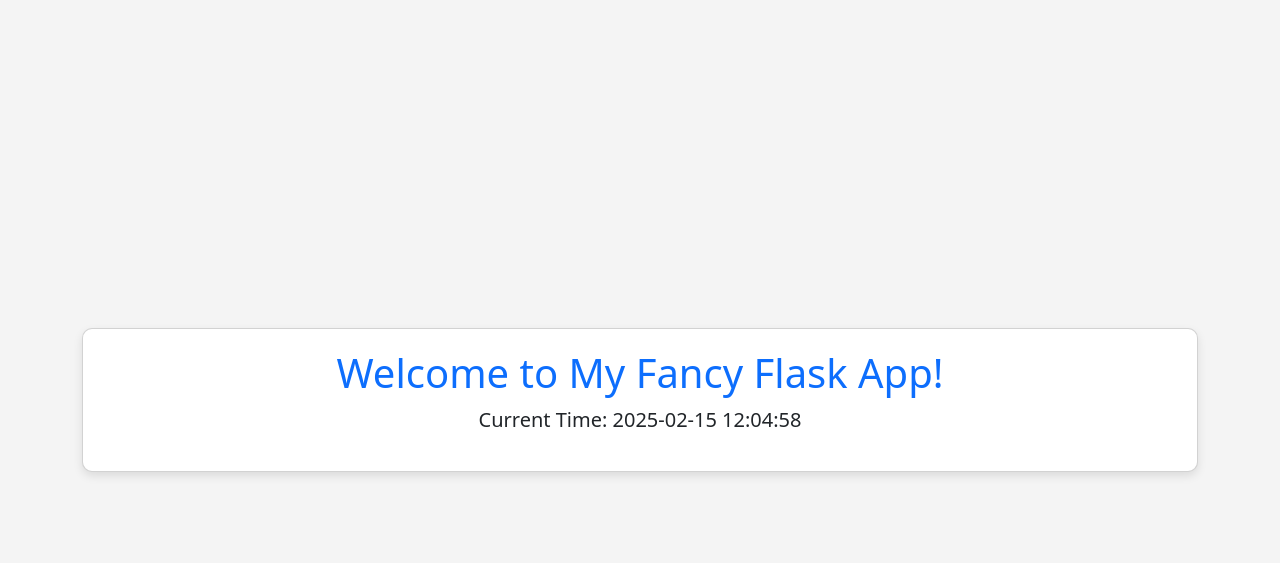
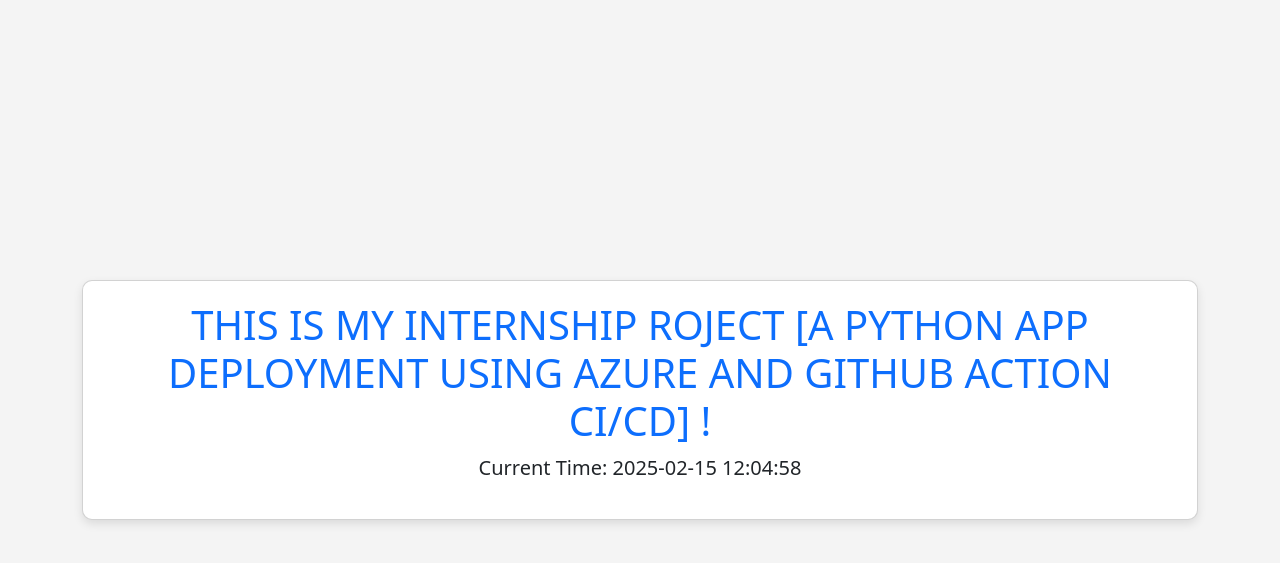
Before and after one commit to sand9162/python-azure-app, a Flask app: page / in a window 1280 px wide. Shown: the top 563 px of the page. Run offline with Flask 3, Linux system fonts and the light colour scheme.

Commit message:
Update index.html

```diff
--- a/templates/index.html
+++ b/templates/index.html
@@ -26,7 +26,7 @@
 
     <div class="container text-center">
         <div class="card">
-            <h1 class="text-primary">Welcome to My Fancy Flask App!</h1>
+            <h1 class="text-primary">THIS IS MY INTERNSHIP ROJECT [A PYTHON APP DEPLOYMENT USING AZURE AND GITHUB ACTION CI/CD] !</h1>
             <p class="lead">Current Time: <strong>{{ time }}</strong></p>
         </div>
     </div>
```
